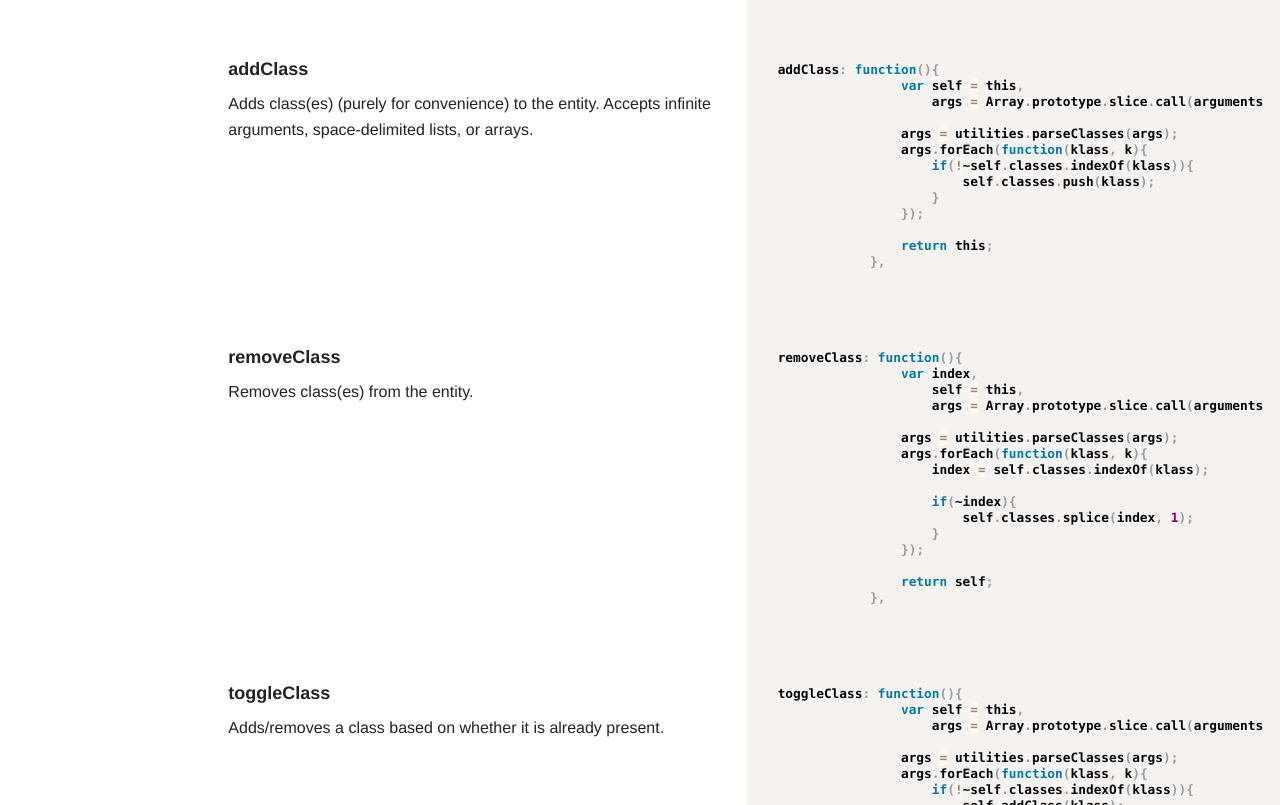
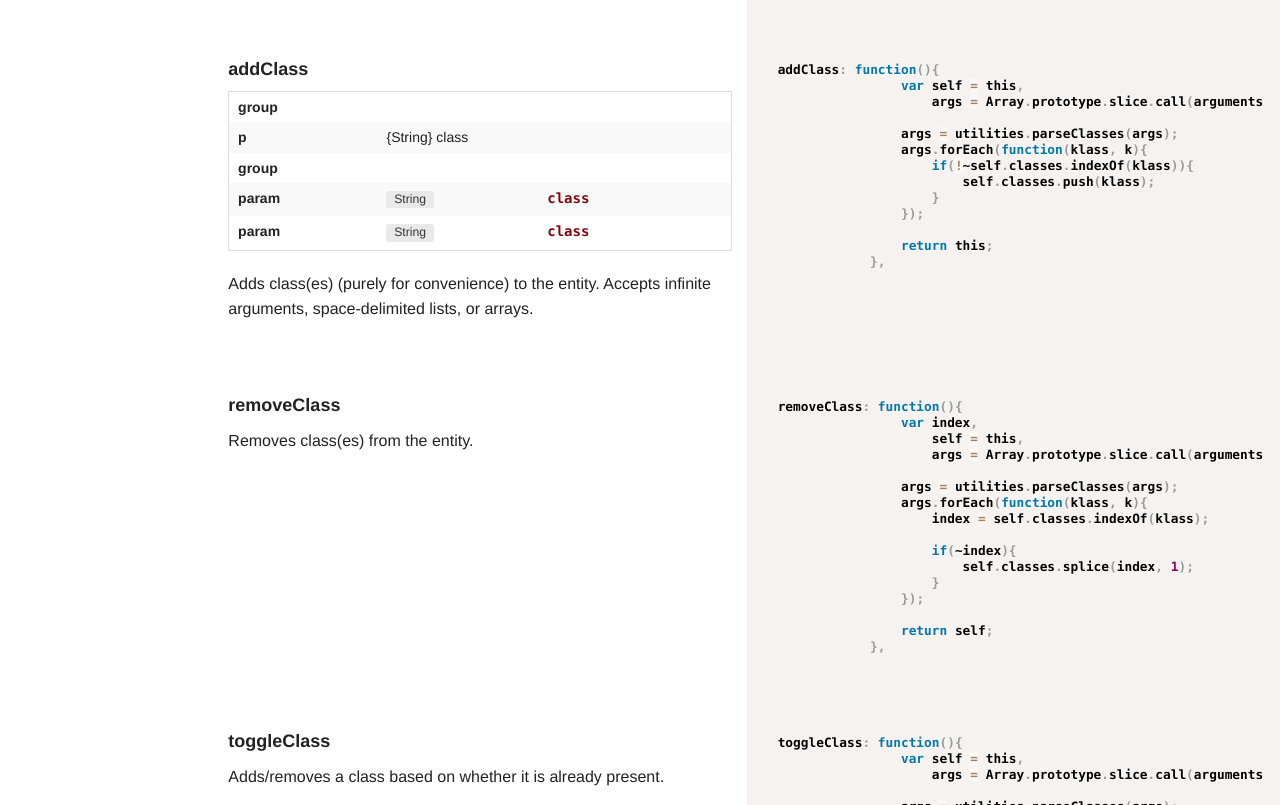
Before and after one commit to rosshadden/entropy, a plain HTML site: page entropy.js.html in a window 1280 px wide. Shown: the part 6757-7562 px from the top of the page. Drawn offline with Linux system fonts and the light colour scheme.

Commit message:
Started trying to figure out ways to denote overloaded arguments.

```diff
--- a/entropy.js.html
+++ b/entropy.js.html
@@ -732,6 +732,35 @@
                 <div class="summary"><h5>addClass</h5></div>
               </div>
               <div class="docblock-bd">
+                <table class="tags">
+                  <tr class="tag">
+                    <th><b>group</b></th>
+                    <td colspan="3">
+                    </td>
+                  </tr>
+                  <tr class="tag">
+                    <th><b>p</b></th>
+                    <td colspan="3">{String} class
+                    </td>
+                  </tr>
+                  <tr class="tag">
+                    <th><b>group</b></th>
+                    <td colspan="3">
+                    </td>
+                  </tr>
+                  <tr class="tag">
+                    <th><b>param</b></th>
+                    <td><span class="label radius secondary">String</span></td>
+                    <td><code>class</code></td>
+                    <td></td>
+                  </tr>
+                  <tr class="tag">
+                    <th><b>param</b></th>
+                    <td><span class="label radius secondary">String</span></td>
+                    <td><code>class</code></td>
+                    <td></td>
+                  </tr>
+                </table>
               </div>
               <div class="description"><p>Adds class(es) (purely for convenience) to the entity. Accepts infinite arguments, space-delimited lists, or arrays.</p></div>
             </div>
```
